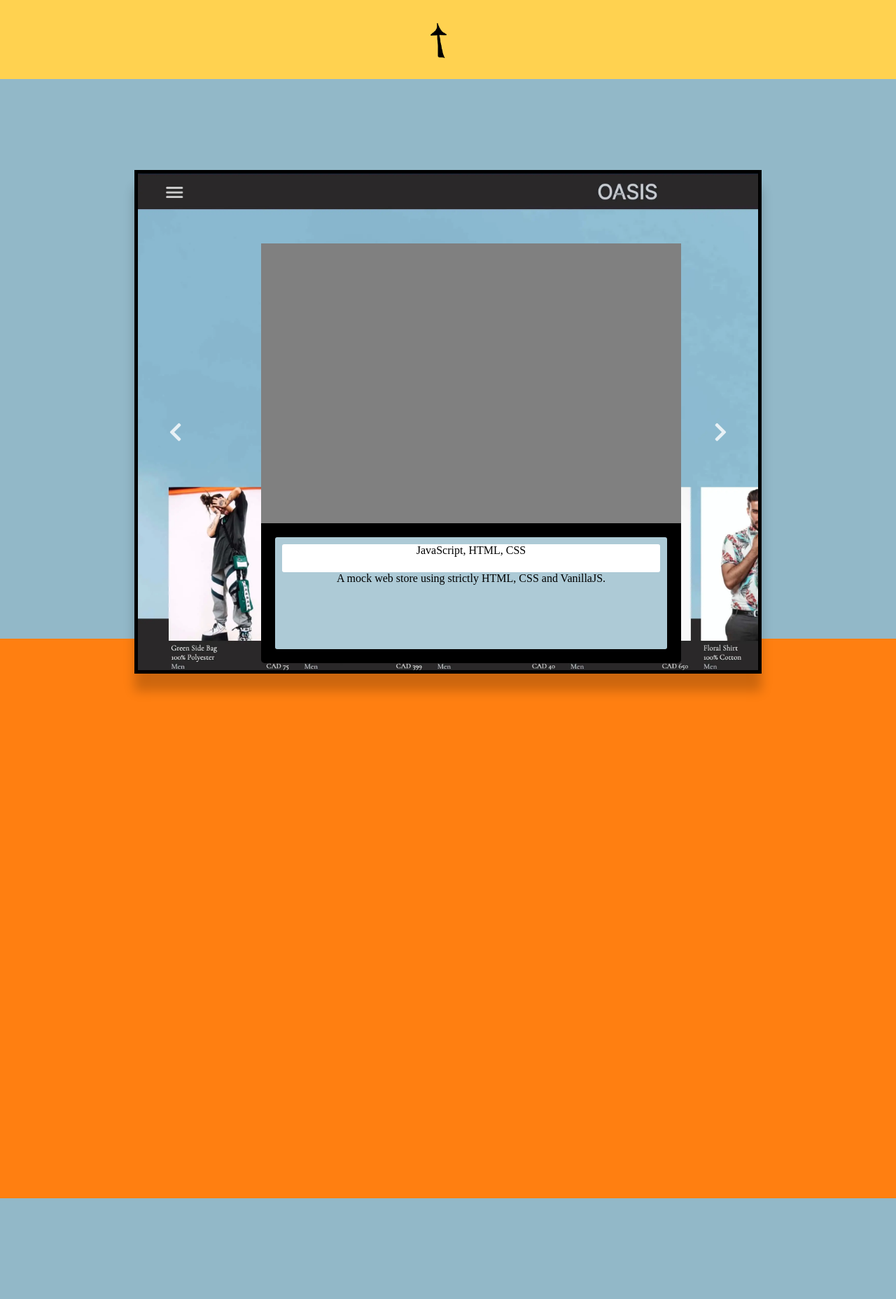
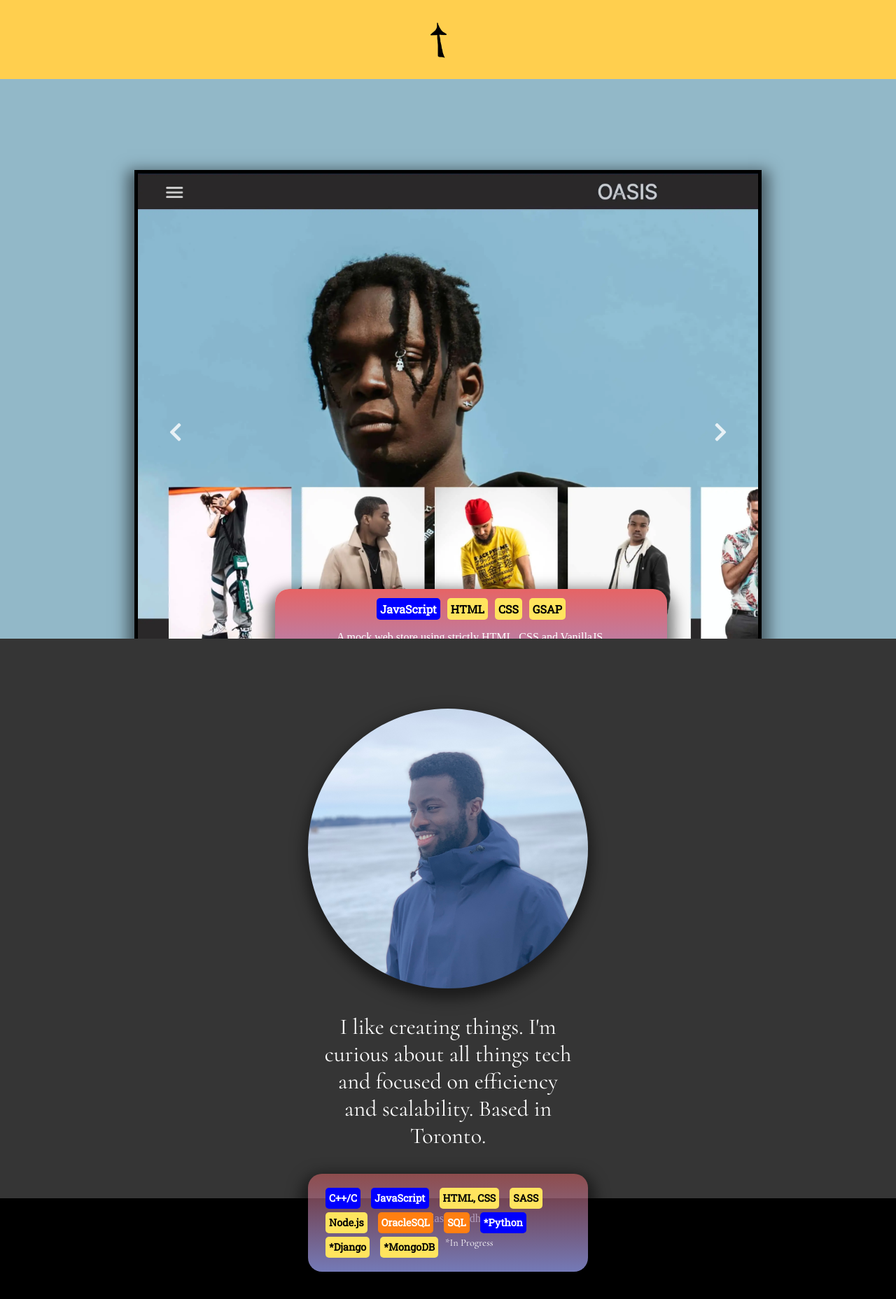
Before and after one commit to alastairodhiambo/alastairodhiambo.github.io, a website: page index.html in a window 1280 px wide. Shown: the part 687-2544 px from the top of the page at 70% size. After the commit the page ends 2505 px from the top, so only its background shows below. Drawn offline with nearby package versions, Linux system fonts and the light colour scheme.

Commit message:
file updates

```diff
--- a/css/style.css
+++ b/css/style.css
@@ -1,5 +1,8 @@
-* { margin:0; padding:0; box-sizing:border-box;}
-
+* {
+  margin: 0;
+  padding: 0;
+  box-sizing: border-box;
+}
 
 body,
 html {
@@ -17,7 +20,7 @@ html {
 }
 
 body {
-  overflow-x:hidden
+  overflow-x: hidden;
 }
 
 #loadscreen {
@@ -34,7 +37,7 @@ body {
   animation-timing-function: ease-in;
 }
 
-@keyframes shrink{
+@keyframes shrink {
   0% {
     height: 100vh;
     width: 100%;
@@ -51,7 +54,7 @@ body {
   }
 }
 
-#loadscreen h3{
+#loadscreen h3 {
   position: relative;
   top: 50%;
   left: 50%;
@@ -61,13 +64,13 @@ body {
   animation: shrink 3s forwards;
 }
 
-
-
 #nav-bar {
   margin-top: 25px;
   z-index: 2;
   grid-area: nav-bar;
-  text-align: center;
+  font-family: 'Roboto Slab', sans-serif;
+  font-size: 1.6em;
+  font-weight: 800;
 }
 
 #main-logo {
@@ -82,7 +85,7 @@ body {
 ul {
   display: grid;
   justify-content: center;
-  grid-template-columns: auto;
+  grid-template-columns: auto auto;
   grid-gap: 30px;
   margin: 10px 25px;
 }
@@ -102,7 +105,6 @@ a:hover {
 
 .project-link:hover {
   color: var(--amber-sae-ece);
-
 }
 
 #icons {
@@ -120,9 +122,7 @@ header {
   left: 0;
   width: 100%;
   display: grid;
-  grid-template-areas:
-    "main-logo nav-bar icons"
-    ;
+  grid-template-areas: "main-logo nav-bar icons";
   justify-content: space-between;
   /*   align-items: center; */
   background: none;
@@ -142,14 +142,13 @@ header {
 @keyframes pulse {
   0% {
     background: var(--columbia-blue);
-
   }
 
-  33%{
+  33% {
     background: var(--amber-sae-ece);
   }
 
-  67%{
+  67% {
     background: var(--minion-yellow);
   }
   100% {
@@ -196,7 +195,7 @@ header {
   background-repeat: no-repeat;
 }
 
-#content{
+#content {
   padding-top: 80px;
   width: 100%;
   height: 100vh;
@@ -215,7 +214,7 @@ header {
   height: 100%;
   max-height: 800px;
   position: relative;
-  box-shadow: 0 25px 15px 0px rgba(0,0,0,0.2);
+  box-shadow: 0 10px 20px 10px rgba(0, 0, 0, 0.5);
 }
 
 .carousel-slide {
@@ -236,25 +235,23 @@ header {
   width: auto;
   max-width: 1410px;
   max-height: 790px;
-  /* filter: blur(10px); */
 }
 
-.container{
+.container {
   position: absolute;
   right: 100px;
-  top: 90px;
+  bottom: 10px;
   margin: 10px;
   height: 600px;
   width: 600px;
-  background: black;
+  background: transparent;
   border-radius: 5px;
-  /* box-shadow: 0 50px 100px 30px rgba(0,0,0,0.5); */
 }
 
-.image{
+.image {
   height: 400px;
   width: 600px;
-  background: grey;
+  background: transparent;
   margin-bottom: 20px;
 }
 
@@ -263,61 +260,135 @@ iframe {
   height: 100%;
 }
 
-.description{
+.description {
   margin: 10px;
   margin-left: 20px;
   padding: 10px;
   height: 160px;
   width: 560px;
   border-radius: 3px;
-  background: var(--columbia-blue);
+  background: linear-gradient(
+    rgba(230, 100, 101),
+    rgba(145, 152, 229)
+  );
+  border-radius: 20px;
+  color: white;
+  box-shadow: 0 10px 20px 10px rgba(0, 0, 0, 0.5);
 }
 
-.technology{
+.technology {
   height: 40px;
-  min-width: 500px;
+  max-width: 100%;
   border-radius: 3px;
-  background: white;
+  padding-top: 8px;
+  margin-bottom: 10px;
 }
 
-#prevBtn {
+#prevBtn, #nextBtn {
   position: absolute;
   top: 50%;
   z-index: 10;
-  left: 5%;
   font-size: 30px;
   color: white;
   opacity: 0.8;
 }
 
-#nextBtn {
-  position: absolute;
-  top: 50%;
-  z-index: 10;
-  right: 5%;
-  font-size: 30px;
-  color: white;
-  opacity: 0.8;
+#prevBtn {
+  left: 5%;
 }
 
+#nextBtn {
+  right: 5%;
+}
+
+#prevBtn:hover,#nextBtn:hover {
+  transform: scale(1.4, 1.4);
+  transition: all 0.5s ease-out;
+}
 
 #about {
-  padding-top: 80px;
   margin: auto;
   height: 100vh;
   width: 100%;
-  background: var(--amber-sae-ece);
+  background: rgb(180, 212, 244);
+  background: var(--jet);
+  display: grid;
+  grid-template-columns: auto;
+  justify-items: center;
+  position: relative;
+  gap: 15px;
+  padding: 30px;
+  padding-top: 100px;
 }
 
-#last-section {
-  width: 100%;
-  height: 100vh;
-  background: var(--dark-sky-blue);
+#profile-pic {
+  position: relative;
+  width: 400px;
+  height: 400px;
+  border-radius: 50%;
+  overflow: hidden;
+  background: black url("../img/profile.jpeg");
+  background-size: contain;
+  background-repeat: no-repeat;
+  align-self: center;
+  box-shadow: 0 10px 20px 5px rgba(0, 0, 0, 0.5);
+}
+
+#bio {
+  position: relative;
+  font-family: "Cormorant", sans-serif;
+  font-size: 2em;
+  width: 95%;
+  max-width: 400px;
+  height: 100%;
+  padding: 20px;
+  color: white;
+}
+
+#tech-skills {
+  position: relative;
+  font-family: "Cormorant", san serif;
+  font-size: 0.9em;
+  width: 95%;
+  max-width: 400px;
+  height: 100%;
+  padding: 20px;
+  background: linear-gradient(
+    rgba(230, 100, 101, 0.5),
+    rgba(145, 152, 229, 0.8)
+  );
+  border-radius: 20px;
+  color: white;
+  box-shadow: 0 10px 20px 10px rgba(0, 0, 0, 0.5);
+  display: flex;
+  flex-wrap: wrap;
+  gap: 5px;
+  justify-content: flex-start;
+  align-content: flex-start;
+}
+
+span {
+  background: var(--minion-yellow);
+  padding: 5px;
+  margin: 0px 5px;
+  border-radius: 5px;
+  height: 30px;
+  color: black;
+  font-weight: 800;
+  font-family: "Roboto Slab";
+}
+
+.language {
+  background: blue;
+  color: white;
+}
+
+.database {
+  background: var(--amber-sae-ece);
+  color: white;
 }
 
 footer {
-  /* position: relative;
-  bottom: 0px; */
   display: flex;
   justify-content: center;
   background: black;
@@ -327,33 +398,13 @@ footer {
 }
 
 @media screen and (max-width: 600px) {
-
-  #loadscreen {
-    height: 1000px;
-    width: 1000px;
-  }
-
-  @keyframes shrink{
-    0% {
-      height: 100vh;
-      width: 100%;
-    }
-    100% {
-      top: 40px;
-      transform: 0px;
-      height: 0px;
-    }
-  }
-
   header {
     grid-template-areas:
-    "main-logo"
-    "nav-bar"
-    "icons"
-    ;
+      "main-logo"
+      "nav-bar"
+      "icons";
     justify-content: center;
   }
-
 
   #main-logo {
     margin: 0;
@@ -366,6 +417,7 @@ footer {
     z-index: 2;
     grid-area: nav-bar;
     text-align: center;
+    font-size: 1em;
   }
 
   ul {
@@ -396,7 +448,7 @@ footer {
     bottom: 50px;
   }
 
-  .scroll-down .arrow{
+  .scroll-down .arrow {
     top: -4px;
   }
 
@@ -405,8 +457,13 @@ footer {
     width: 75%;
     margin: auto;
     border: 5px solid black;
-    margin-top: 50px;
+    margin-top: 60px;
     max-height: 75%;
+  }
+
+  #prevBtn:hover,#nextBtn:hover {
+    transform: none;
+    transition: none;
   }
 
   .carousel-slide {
@@ -421,41 +478,72 @@ footer {
     width: auto;
   }
 
-  .container{
-    /* opacity: 0;
-    pointer-events: none; */
-    top: 0px;
+  .container {
+    top: 90px;
     right: 0px;
     background: transparent;
     width: 100%;
     height: 70%;
-    /* display: grid;
-    justify-items: center; */
   }
 
-  .image{
-    background:transparent;
+  .image {
+    background: transparent;
     width: 279px;
     height: 200px;
   }
 
-  .description{
+  .description {
+    position: absolute;
+    bottom: -20px;
     margin: 10px;
     margin-left: 20px;
     padding: 10px;
-    height: 200px;
-    width:95%;
+    height: 150px;
+    width: 95%;
     border-radius: 3px;
-    background: var(--columbia-blue);
     display: grid;
     justify-items: center;
+    background: linear-gradient(
+    rgba(230, 100, 101),
+    rgba(145, 152, 229)
+  );
+  border-radius: 20px;
+  color: white;
+  box-shadow: 0 10px 20px 10px rgba(0, 0, 0, 0.5);
+  font-size: 0.8em;
   }
 
-  .technology{
+  .technology {
     height: 40px;
     min-width: 100px;
     max-width: 200px;
+    display: flex;
+    flex-wrap: wrap;
   }
 
+  #profile-pic {
+    width: 200px;
+    height: 200px;
+    position: relative;
+    border-radius: 50%;
+    overflow: hidden;
+    background: black url("../img/profile.jpeg");
+    background-size: contain;
+    background-repeat: no-repeat;
+  }
 
+  #bio {
+    position: relative;
+    font-family: "Cormorant", sans-serif;
+    font-size: 1.5em;
+    width: 95%;
+    max-width: 400px;
+    height: 100%;
+    padding: 0px;
+    color: white;
+  }
+
+  #tech-skills {
+    max-height: 175px;
+  }
 }
--- a/index.html
+++ b/index.html
@@ -21,7 +21,6 @@
     />
   </head>
   <body>
-    <div class="cursor"></div>
     <header id="header">
       <a href="index.html">
         <img id="main-logo" src="../img/main-logo.png" alt="AO" />
@@ -42,15 +41,11 @@
         <a
           id="github"
           href="https://github.com/alastairodhiambo"
-          target=”_blank”
+          target="”_blank”"
           ><i class="fab fa-github"></i
         ></a>
       </div>
     </header>
-
-    <!-- <div id="loadscreen">
-        <h3>LOADING</h3>
-      </div> -->
 
     <div class="tiles" id="banner">
       <img
@@ -97,30 +92,27 @@
     </div>
 
     <div class="tiles" id="about">
-      <!-- <h2 id="about-me">About Me</h2> -->
+      <div id="profile-pic"></div>
+      <div id="bio">
+        <p>
+          I like creating things. I'm curious about all things tech and focused on efficiency and scalability. Based in Toronto.
+        </p>
+      </div>
+      <div id="tech-skills">
+        <span class="language">C++/C</span>
+        <span class="language">JavaScript</span>
+        <span>HTML, CSS</span>
+        <span>SASS</span>
+        <span>Node.js</span>
+        <span class="database">OracleSQL</span>
+        <span class="database">SQL</span>
+        <span class="language">*Python</span>
+        <span>*Django</span>
+        <span>*MongoDB</span>
+        *In Progress
+      </div>
     </div>
-    <div class="tiles" id="last-section"></div>
-
     <footer>&copy; 2020 Alastair Odhiambo</footer>
-
-    <script>
-      const cursor = document.querySelector(".cursor");
-
-      document.addEventListener("mousemove", (e) => {
-        cursor.setAttribute(
-          "style",
-          "top: " + (e.pageY - 10) + "px; left: " + (e.pageX - 10) + "px"
-        );
-      });
-
-      document.addEventListener("click", () => {
-        cursor.classList.add("expand");
-        setTimeout(() => {
-          cursor.classList.remove("expand");
-        }, 500);
-      });
-    </script>
-
     <script src="https://cdnjs.cloudflare.com/ajax/libs/gsap/3.5.1/gsap.min.js"></script>
     <script src="https://cdnjs.cloudflare.com/ajax/libs/gsap/3.5.1/ScrollTrigger.min.js"></script>
     <script src="https://cdnjs.cloudflare.com/ajax/libs/gsap/3.5.1/ScrollToPlugin.min.js"></script>
--- a/index.js
+++ b/index.js
@@ -9,7 +9,7 @@ function onHttpStart() {
   console.log("Express http server listening on: " + HTTP_PORT);
 }
 
-let directories = ['/css', '/img', '/js'];
+let directories = ["/css", "/img", "/js"];
 
 function useObjects(directory) {
   app.use(directory, express.static(__dirname + directory));
@@ -18,8 +18,8 @@ function useObjects(directory) {
 directories.forEach(useObjects);
 
 // setup a 'route' to listen on the default url path (http://localhost)
-app.get("/", function(req,res){
-    res.sendFile(path.join(__dirname,"index.html"));
+app.get("/", function (req, res) {
+  res.sendFile(path.join(__dirname, "index.html"));
 });
 
 // setup http server to listen on HTTP_PORT
--- a/js/animation.js
+++ b/js/animation.js
@@ -2,30 +2,27 @@ gsap.registerPlugin(ScrollTrigger);
 
 function titleAnimation() {
   //Title Animation:
-  const tl= gsap.timeline();
-  tl.from(".logo",
-  {delay: 0.25, duration: 2, opacity: 0, ease: "ease-in", });
+  const tl = gsap.timeline();
+  tl.from(".logo", { delay: 0.25, duration: 2, opacity: 0, ease: "ease-in" });
 
   //Arrow:
-  gsap.from(".arrow",{delay: 0.5, opacity: 0, duration: 2})
-  gsap.to(".arrow", {y: 12, ease: "power1.inOut", repeat: -1, yoyo: true});
-  }
+  gsap.from(".arrow", { delay: 0.5, opacity: 0, duration: 2 });
+  gsap.to(".arrow", { y: 12, ease: "power1.inOut", repeat: -1, yoyo: true });
+}
 
 if (window.matchMedia("(max-width: 600px)").matches) {
-
   titleAnimation();
-
 } else {
   titleAnimation();
 
   function goToSection(i, anim) {
     gsap.to(window, {
-      scrollTo: {y: i*innerHeight, autoKill: false},
+      scrollTo: { y: i * innerHeight, autoKill: false },
       duration: 1.0,
-      ease: "power1.inOut"
+      ease: "power1.inOut",
     });
 
-    if(anim) {
+    if (anim) {
       anim.restart();
     }
   }
@@ -33,7 +30,7 @@ if (window.matchMedia("(max-width: 600px)").matches) {
   gsap.utils.toArray(".tiles").forEach((tile, i) => {
     ScrollTrigger.create({
       trigger: tile,
-      onEnter: () => goToSection(i)
+      onEnter: () => goToSection(i),
     });
 
     ScrollTrigger.create({
@@ -42,4 +39,4 @@ if (window.matchMedia("(max-width: 600px)").matches) {
       onEnterBack: () => goToSection(i),
     });
   });
-};
+}
--- a/js/script.js
+++ b/js/script.js
@@ -1,130 +1,136 @@
-window.onload = function() {
-
-    const carouselSlide = document.querySelector('.carousel-slide');
-    const carouselElement = document.querySelectorAll('.carousel-element');
+window.onload = function () {
+  const carouselSlide = document.querySelector(".carousel-slide");
+  const carouselElement = document.querySelectorAll(".carousel-element");
 
   //Buttons
-    const prevBtn = document.querySelector('#prevBtn');
-    const nextBtn = document.querySelector('#nextBtn');
+  const prevBtn = document.querySelector("#prevBtn");
+  const nextBtn = document.querySelector("#nextBtn");
 
   //Counter
   let counter = 1;
   const size = carouselElement[0].clientWidth;
 
-    carouselSlide.style.transform = 'translateX(' + (-size * counter) + 'px';
+  carouselSlide.style.transform = "translateX(" + -size * counter + "px";
 
   //Button Listeners
 
-    nextBtn.addEventListener('click', () => {
-        if(counter >= carouselElement.length - 1) return;
-        carouselSlide.style.transition = 'transform 0.4s ease-in-out';
+  nextBtn.addEventListener("click", () => {
+    if (counter >= carouselElement.length - 1) return;
+    carouselSlide.style.transition = "transform 0.4s ease-in-out";
     counter++;
-        carouselSlide.style.transform = 'translateX(' + (-size * counter) + 'px';
-    })
+    carouselSlide.style.transform = "translateX(" + -size * counter + "px";
+  });
 
-    prevBtn.addEventListener('click', () => {
-        if(counter <= 0) return;
-        carouselSlide.style.transition = 'transform 0.4s ease-in-out';
+  prevBtn.addEventListener("click", () => {
+    if (counter <= 0) return;
+    carouselSlide.style.transition = "transform 0.4s ease-in-out";
     counter--;
-        carouselSlide.style.transform = 'translateX(' + (-size * counter) + 'px';
-    })
+    carouselSlide.style.transform = "translateX(" + -size * counter + "px";
+  });
 
-    carouselSlide.addEventListener('transitionend', () => {
-        if(carouselElement[counter].id === 'lastClone'){
-            carouselSlide.style.transition = 'none';
-            counter = carouselElement.length -2;
-            carouselSlide.style.transform = 'translateX(' + (-size * counter) + 'px';
+  carouselSlide.addEventListener("transitionend", () => {
+    if (carouselElement[counter].id === "lastClone") {
+      carouselSlide.style.transition = "none";
+      counter = carouselElement.length - 2;
+      carouselSlide.style.transform = "translateX(" + -size * counter + "px";
     }
-        if(carouselElement[counter].id === 'firstClone'){
-            carouselSlide.style.transition = 'none';
+    if (carouselElement[counter].id === "firstClone") {
+      carouselSlide.style.transition = "none";
       counter = carouselElement.length - counter;
-            carouselSlide.style.transform = 'translateX(' + (-size * counter) + 'px';
+      carouselSlide.style.transform = "translateX(" + -size * counter + "px";
     }
   });
-
 
   //Project Cards:
 
   const projectCards = [
     {
-            "name":"Database Interaction App",
-            "technology":"C++",
-            "summary": "A console program that accesses a database in Oracle. It takes input from the user and it creates/updates the respective attributes in the table. It also has an option to display all the rows in such table.",
-            "video": ""
+      name: "Database Interaction App",
+      technology: ["C++"],
+      summary:
+        "A console program that accesses a database in Oracle. It takes input from the user and it creates/updates the respective attributes in the table. It also has an option to display all the rows in such table.",
+      summaryMobile:
+        "A console program that accesses a database in Oracle.",
+      video: "",
     },
     {
-            "name":"Clothing Web Store",
-            "technology":"JavaScript, HTML, CSS",
-            "summary": "A mock web store using strictly HTML, CSS and VanillaJS.",
-            "video": ""
+      name: "Clothing Web Store",
+      technology: ["JavaScript", "HTML", "CSS", "GSAP"],
+      summary: "A mock web store using strictly HTML, CSS and VanillaJS.",
+      summaryMobile: "A mock clothing web store.",
+      video: "",
     },
     {
-            "name":"Parking App",
-            "technology":"C++",
-            "summary": "This project simulates a parking complex, allowing vehicles to enter and exit the building. There are a limited amount of parking spots and the program acts accordingly. The car owners are also able to decide if they want a car wash.",
-            "video": ""
+      name: "Parking App",
+      technology: ["C++"],
+      summary:
+        "This project simulates a parking complex, allowing vehicles to enter and exit the building. There are a limited amount of parking spots and the program acts accordingly. The car owners are also able to decide if they want a car wash.",
+      summaryMobile:
+        "This project simulates a parking complex, allowing vehicles to enter and exit the building.",
+      video: "",
     },
     {
-            "name":"Database Interaction App",
-            "technology":"C++",
-            "summary": "A console program that accesses a database in Oracle. It takes input from the user and it creates/updates the respective attributes in the table. It also has an option to display all the rows in such table.",
-            "video": "<iframe title='Database Interaction App' src='https://www.youtube.com/embed/hOwn9FdO_i0?controls=0?' frameborder='0' allow='accelerometer; autoplay; clipboard-write; encrypted-media; gyroscope;' allowfullscreen></iframe>"
+      name: "Database Interaction App",
+      technology: ["C++","Oracle SQL"],
+      summary:
+        "A console program that accesses a database in Oracle. It takes input from the user and it creates/updates the respective attributes in the table. It also has an option to display all the rows in such table.",
+      summaryMobile:
+        "A console program that accesses a database in Oracle.",
+      video:
+        "<iframe title='Database Interaction App' src='https://www.youtube.com/embed/hOwn9FdO_i0?controls=0?' frameborder='0' allow='accelerometer; autoplay; clipboard-write; encrypted-media; gyroscope;' allowfullscreen></iframe>",
     },
     {
-            "name":"Clothing Web Store",
-            "technology":"JavaScript, HTML, CSS",
-            "summary": "A mock web store using strictly HTML, CSS and VanillaJS.",
-            "video": ""
-        }
+      name: "Clothing Web Store",
+      technology: ["JavaScript", "HTML", "CSS", "GSAP"],
+      summary: "A mock web store using strictly HTML, CSS and VanillaJS.",
+      summaryMobile: "A mock clothing web store.",
+      video: "",
+    },
   ];
 
-    for(let i in projectCards)
-    {
-        let container = document.createElement('div');
-        container.className = 'container';
+  for (let i in projectCards) {
+    let container = document.createElement("div");
+    container.className = "container";
     carouselElement[i].appendChild(container);
 
-        let image = document.createElement('div');
-        image.className = 'image';
+    let image = document.createElement("div");
+    image.className = "image";
 
     if (window.matchMedia("(max-width: 600px)").matches) {
-                image.innerHTML = '';
+      image.innerHTML = "";
     } else {
       image.innerHTML = projectCards[i].video;
-        };
+    }
 
     container.appendChild(image);
 
-        let description = document.createElement('div');
-        description.className = 'description';
+    let description = document.createElement("div");
+    description.className = "description";
     container.appendChild(description);
 
-        let technology = document.createElement('div');
-        technology.className = 'technology';
-        technology.innerText = projectCards[i].technology;
+    let technology = document.createElement("div");
+    technology.className = "technology";
     description.appendChild(technology);
+    const tech = document.querySelectorAll(".technology");
+    let skill = projectCards[i].technology;
+    for(let x in skill){
+      let span = document.createElement("span");
+      span.innerText = skill[x];
+      tech[i].appendChild(span);
+      if(skill[x] === 'C++' || skill[x] === 'JavaScript'){
+        span.className = 'language';
+      }else if(skill[x] === 'Oracle SQL' || skill[x] === 'SQL'){
+        span.className = 'database';
+      }
+    }
 
-        let summary = document.createElement('div');
-        summary.className = 'summary';
+    let summary = document.createElement("div");
+    summary.className = "summary";
+    if (window.matchMedia("(max-width: 600px)").matches) {
+      summary.innerText = projectCards[i].summaryMobile;
+    } else {
       summary.innerText = projectCards[i].summary;
+    }
     description.appendChild(summary);
   }
-
-    /* const video = document.querySelectorAll(".image");
-
-    video.forEach(function(item){
-        item.addEventListener('mouseover', hoverVideo, false);
-        item.addEventListener('mouseout', hideVideo, false);
-    });
-
-    function hoverVideo(e)
-    {
-        console.log('hovering');
-        document.querySelector('iframe').setAttribute('autoplay', '1');
-    }
-
-    function hideVideo(e){
-        console.log('off');
-    } */
-
-}
+};
```
Also changed, not shown: js/project_cards.json (deleted, +0 -32 lines), img/profile-long.jpeg (added), img/profile.jpeg (added), 2 other files. Lines whose indentation alone changed are shown as unchanged.
